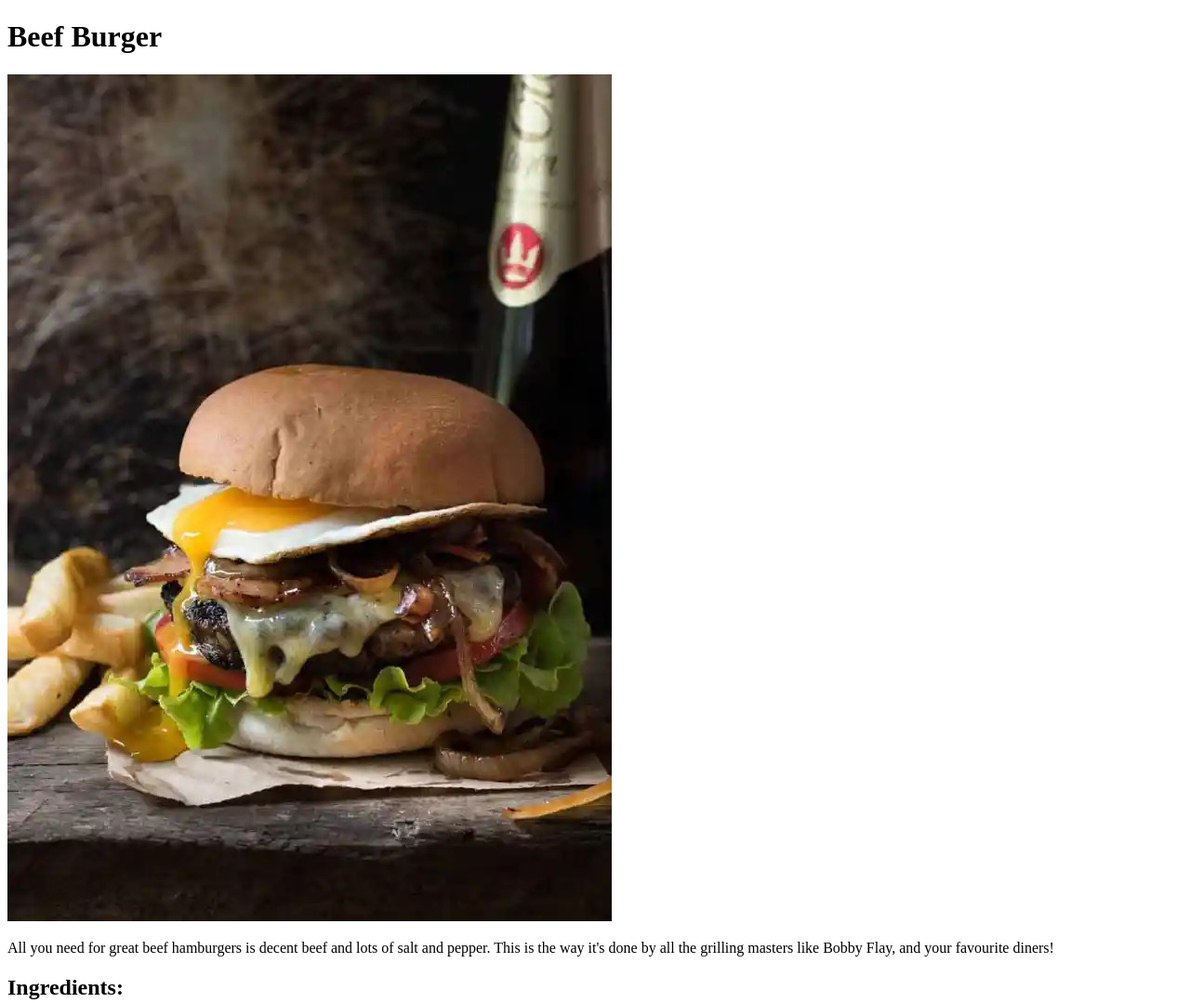
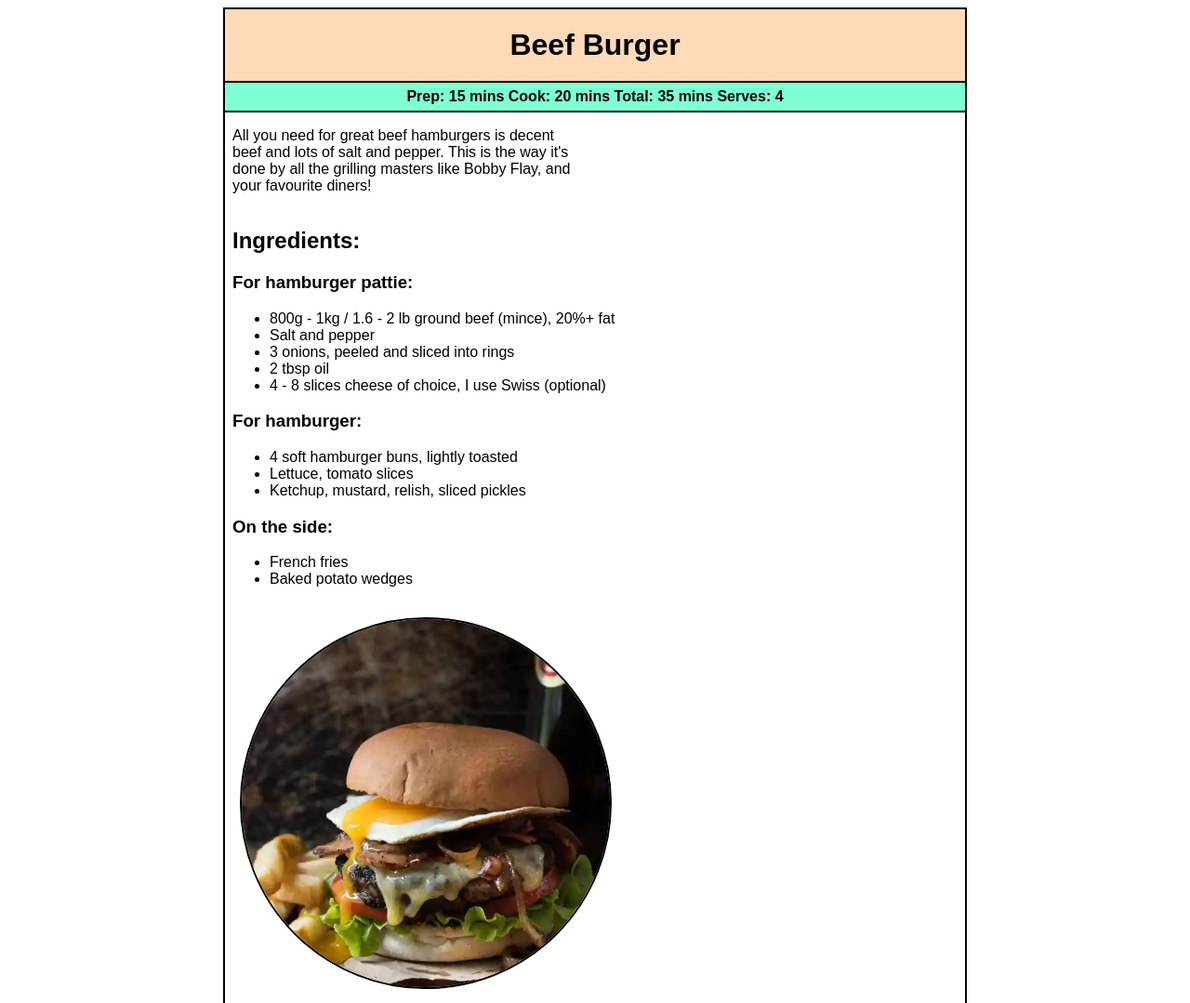
Before and after one commit to kitsuroi/odin-recipes, a plain HTML site: page recipes/beef-burger.html in a window 1280 px wide. Shown: the top 1079 px of the page at 93% size. Drawn offline with Linux system fonts and the light colour scheme.

Commit message:
feat(beef-burger): add classes

```diff
--- a/recipes/beef-burger.html
+++ b/recipes/beef-burger.html
@@ -3,11 +3,14 @@
 <head>
     <meta charset="UTF-8">
     <title>Odin Recipes: Beef Burger</title>
+    <link rel="stylesheet" href="../css/style-recipes.css">
 </head>
 <body>
-    <h1>Beef Burger</h1>
-    <img src="../img/beef-burger.jpg" alt="A juice beef burger with fries and a beer.">
-    <p>All you need for great beef hamburgers is decent beef and lots of salt and pepper. This is the way it's done by all the grilling masters like Bobby Flay, and your favourite diners! </p>
+<div class="card">
+    <h1 class="title">Beef Burger</h1>
+    <p class="description-time">Prep: 15 mins Cook: 20 mins Total: 35 mins Serves: 4</p>
+    <p class="description-text">All you need for great beef hamburgers is decent beef and lots of salt and pepper. This is the way it's done by all the grilling masters like Bobby Flay, and your favourite diners! </p>
+    <div class="ingredients">
         <h2>Ingredients:</h2>
         <h3>For hamburger pattie:</h3>
         <ul>
@@ -28,6 +31,8 @@
             <li>French fries</li>
             <li>Baked potato wedges</li>
         </ul>
+        <div class="steps">
+    <img class="image" src="../img/beef-burger.jpg" alt="A juice beef burger with fries and a beer.">
     <h2>Steps:</h2>
     <ol>
         <li>Separate beef into 4 equal portions. Use hands to lightly form into patties the size of your buns (mine are about 10 cm / 4") - don't press hard, light fingers = soft juicy patties (see video for how I do this).</li>
@@ -37,6 +42,8 @@
         <li>Meanwhile, toast the cut side of the buns lightly.</li>
         <li>To serve: Spread base of buns with sauce / condiment of choice. Top with lettuce then tomato, then hamburger patty. Pile over onions, sliced pickles, then more sauce/condiments. Top with lid of bun. Serve immediately.</li>
     </ol>
+</div>
     <a href="../index.html">Home</a>
+</div>
 </body>
 </html>
```
Lines whose indentation alone changed are shown as unchanged.
